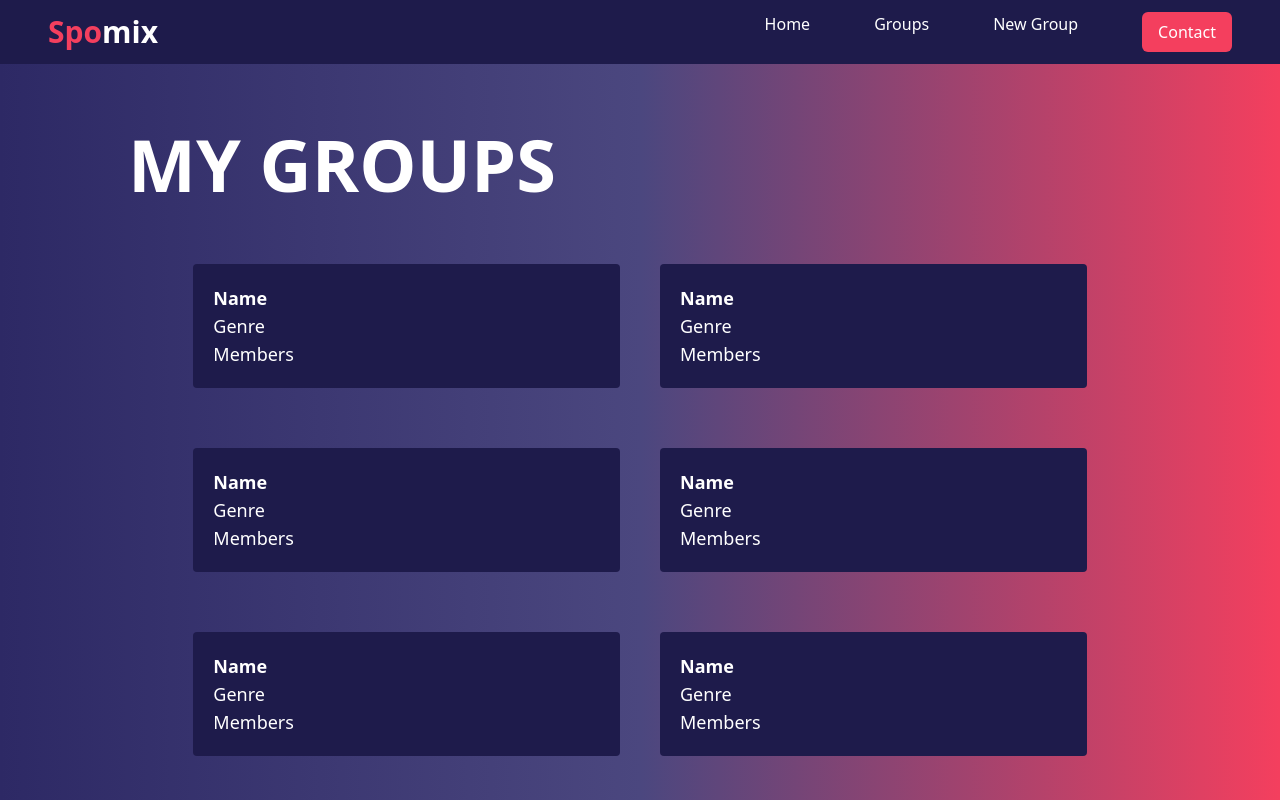
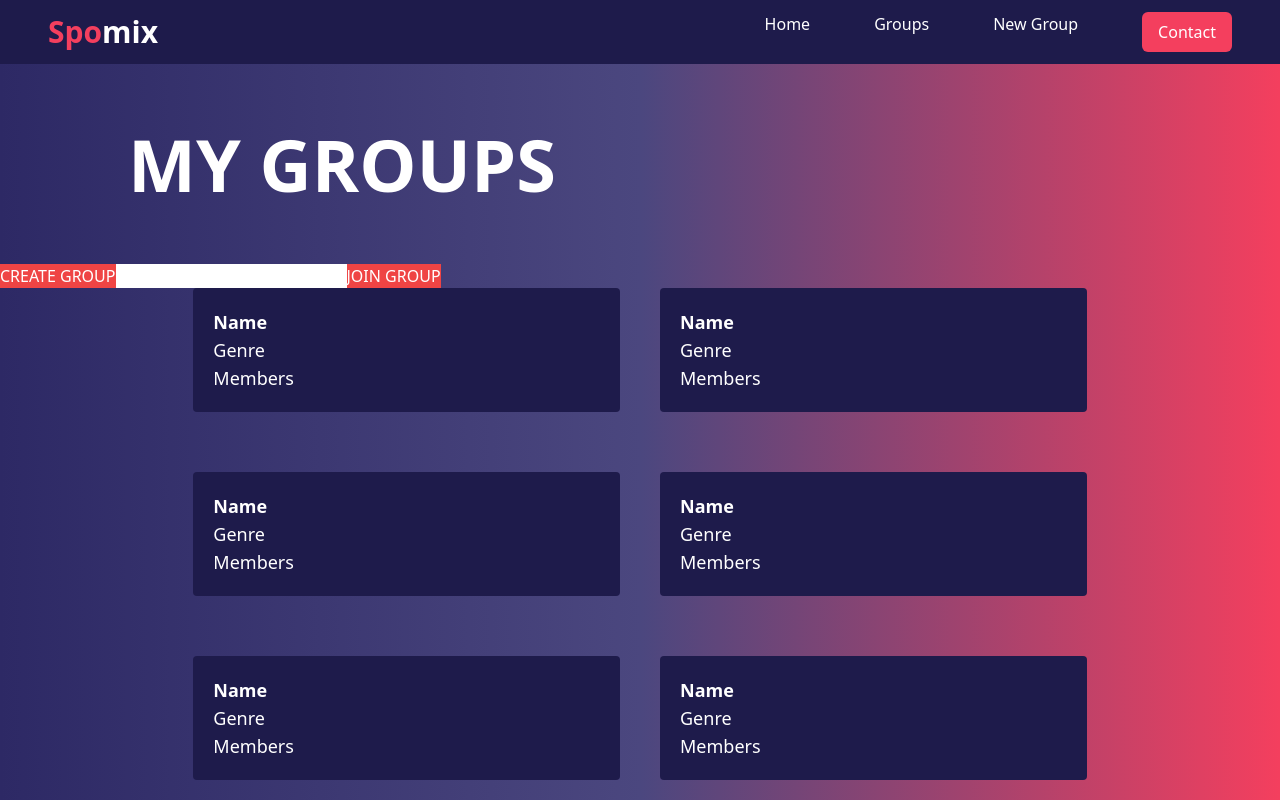
Before and after one commit to Citlalli27/spomix02, a React (Create React App) app: page /newgroup in a window 1280 px wide. Shown: the top 800 px of the page. Built offline with nearby package versions, Linux system fonts and the light colour scheme.

Commit message:
Create and Join Group

```diff
--- a/src/components/GroupsContainer.jsx
+++ b/src/components/GroupsContainer.jsx
@@ -1,28 +1,81 @@
-import React from 'react'
-import Group from './Group'
+import React, { useState } from "react";
+import Group from "./Group";
 import { IoIosAddCircle } from "react-icons/io";
+import axios from "axios";
 
 const GroupsContainer = () => {
+  const [groupIdJoin, setGroupIdJoin] = useState("");
 
+  const handleIdChange = (event) => {
+    setGroupIdJoin(event.target.value);
+  };
 
+  const createGroup = () => {
+    let config = {
+      headers: {
+        AT: localStorage.getItem("AT"),
+        UI: localStorage.getItem("UI"),
+      },
+    };
+    axios
+      .get("http://127.0.0.1:5000/groups/create", config)
+      .then((response) => {
+        console.log(response.data);
+      })
+      .catch((error) => {
+        console.log(error);
+      });
+  };
+
+  const joinGroup = () => {
+    let config = {
+      headers: {
+        AT: localStorage.getItem("AT"),
+        UI: localStorage.getItem("UI"),
+      },
+    };
+    axios
+      .get("http://127.0.0.1:5000/groups/join?id=" + groupIdJoin, config)
+      .then((response) => {
+        console.log(response.data);
+      })
+      .catch((error) => {
+        console.log(error.response.status, error.response.data);
+      });
+  };
   return (
-    <div className=''>
-      <div className=''>
-          <h1 className='text-w font-bold md:text-7xl sm:text-6xl text-5xl py-16 px-32 md:text-left text-center'>MY GROUPS</h1>
+    <div className="">
+      <div className="">
+        <h1 className="text-w font-bold md:text-7xl sm:text-6xl text-5xl py-16 px-32 md:text-left text-center">
+          MY GROUPS
+        </h1>
+        <button className="bg-red-500" onClick={() => createGroup()}>
+          {" "}
+          CREATE GROUP
+        </button>
+        <input
+          value={groupIdJoin}
+          className="text-black"
+          onChange={handleIdChange}
+        />
+        <button className="bg-red-500 " onClick={() => joinGroup()}>
+          {" "}
+          JOIN GROUP
+        </button>
       </div>
 
-    <div className='flex  flex-wrap justify-center gap-10'>
-        <Group/>
-        <Group/>
-        <Group/>
-        <Group/>
-        <Group/>
-        <Group/>
-        <Group/>
-        <Group/>
+      <div className="flex  flex-wrap justify-center gap-10">
+        <Group />
+        <Group />
+        <Group />
+        <Group />
+        <Group />
+        <Group />
+        <Group />
+        <Group />
+      </div>
     </div>
-    </div>
-  )
-}
+  );
+};
 
-export default GroupsContainer
+export default GroupsContainer;
--- a/src/components/Home.jsx
+++ b/src/components/Home.jsx
@@ -65,18 +65,16 @@ const Home = () => {
   };
 
   return (
-    <div className="bg-gradient-to-r from-[#2d2965] via-[#4b477f] to-rose-500 text-white h-screen">
+    <div className="bg-gradient-to-r from-[#2d2965] via-[#4b477f] to-rose-500 text-white ">
       <NavbarHome />
 
       <div className="flex flex-col ">
         <ArtistContainer>
-
           {artists != null ? (
             artists.map((artist) => (
               <Artist name={artist.name} imagen={artist.img} />
             ))
           ) : (
-
             <p className="animate-ping">Loading...</p>
           )}
         </ArtistContainer>
@@ -91,7 +89,6 @@ const Home = () => {
           )}
         </SongContainer>
       </div>
-
     </div>
   );
 };
```
Lines whose indentation alone changed are shown as unchanged.
